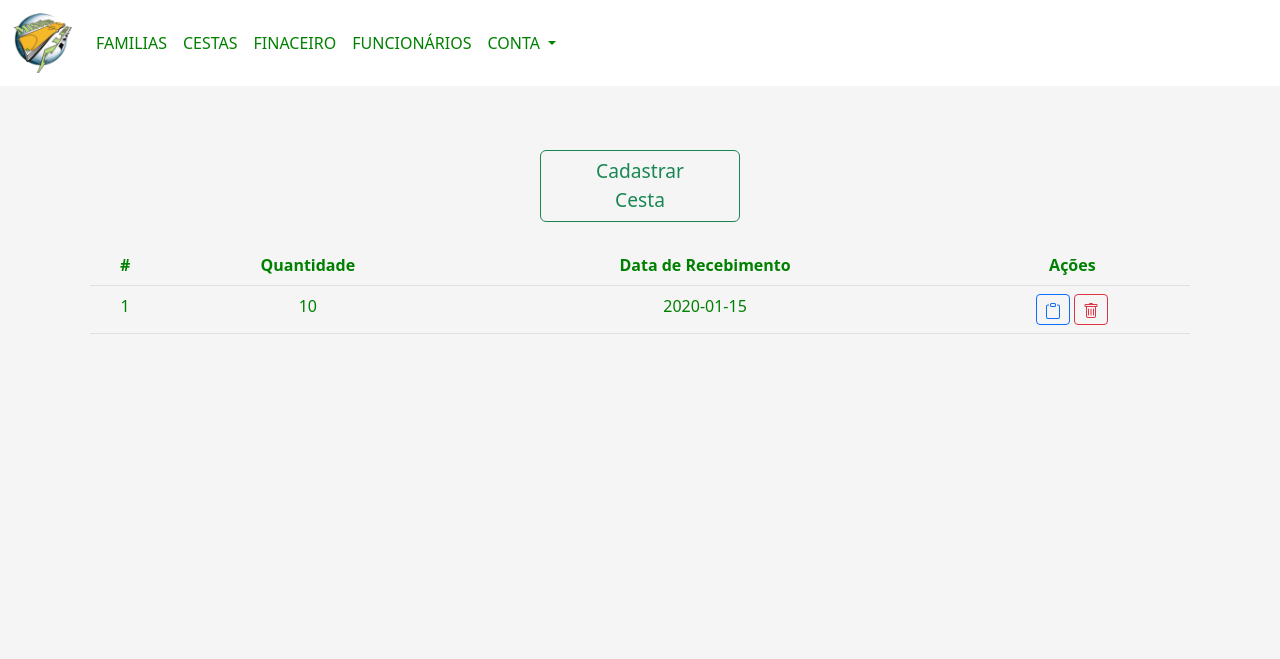
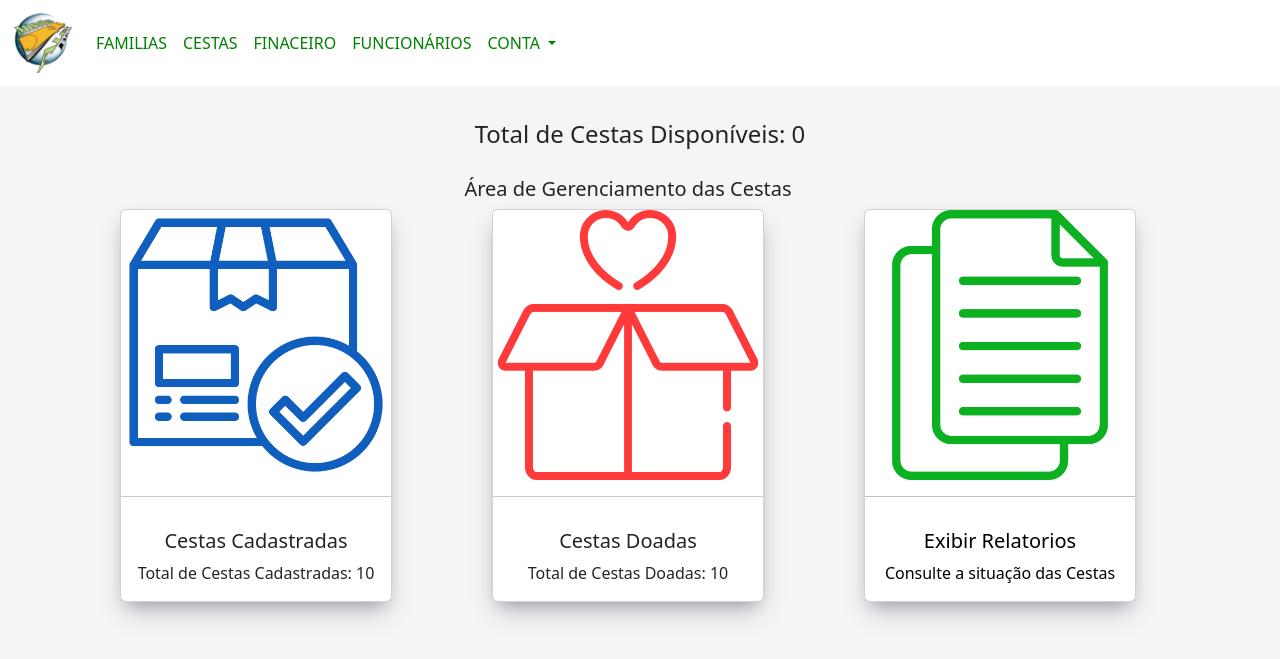
Before and after one commit to willotavio/TCCPHP, a PHP site: page /TCCPHP/pages/principal/cestas/cestas.php in a window 1280 px wide. Shown: the top 659 px of the page. Run offline with PHP 8.4, Linux system fonts and the light colour scheme; the visitor is signed in with stand-in values (Sample User, id 1); tables that the repository leaves empty hold one stand-in row (values such as "Sample post").

Commit message:
Inicio de Reconstrução da tela Cestas

```diff
--- a/crud/login/logar.php
+++ b/crud/login/logar.php
@@ -20,8 +20,14 @@ if(isset($_POST['submit']) && !empty($_POST['nome_login']) && !empty($_POST['sen
         window.location.href='../../index.php';
         </script>");
     }else{
+
         $_SESSION['usuario'] = $nome_login;
         $_SESSION['senha'] = $senha ;
+        $sqlquery1 = "select id_usuario from usuario where nome_usuario = '$nome_login';";
+        $result1 = $con->query($sqlquery1)->fetchColumn();
+        $_SESSION['id'] = $result1 ;
+
+
 
         header('location: ../../pages/principal/home.php');
     }
--- a/pages/principal/cestas/cestas.php
+++ b/pages/principal/cestas/cestas.php
@@ -4,7 +4,18 @@
     {
         unset($_SESSION['usuario']);
         unset($_SESSION['senha']);
-        header('location: ../../index.php');
+        header('location: ../../../index.php');
+    }else{
+        $logado = $_SESSION['usuario'];
+        include_once('../../../connection/conexao.php');
+        $banco = new conexao();
+        $con = $banco->getConexao();
+        $contC = $con->query('SELECT COUNT(*) FROM cestas')->fetchColumn();
+        $contCMC = $con->query('SELECT SUM(quantidade_cestas) FROM cestas')->fetchColumn();
+        $contCMD = $con->query('SELECT SUM(quantidade_cestasS) FROM saidaCestas')->fetchColumn();
+        if($contC != 0){
+            $total = $contCMC - $contCMD;
+        }
     }
 
 ?>
@@ -27,13 +38,12 @@
     <link href="https://cdn.jsdelivr.net/npm/bootstrap@5.2.0-beta1/dist/css/bootstrap.min.css" rel="stylesheet"
         integrity="sha384-0evHe/X+R7YkIZDRvuzKMRqM+OrBnVFBL6DOitfPri4tjfHxaWutUpFmBp4vmVor" crossorigin="anonymous">
     <style>
-        <?php
-            include '../../style.css';
-        ?>
+    <?php include '../../style.css';
+    ?>
     </style>
 </head>
 
-<header style="margin-bottom: 100px;">
+<header>
     <nav class="navbar navbar-expand-lg" style="background-color: white;position: fixed;z-index: 1000;width: 100%;">
         <div class="container-fluid">
             <a class="navbar-brand" href="../home.php"><img src='../../../imgs/logo2.png' width="60"></a>
@@ -45,13 +55,15 @@
             <div class="collapse navbar-collapse" id="navbarSupportedContent">
                 <ul class="navbar-nav me-auto mb-2 mb-lg-0">
                     <li class="nav-item">
-                        <a class="nav-link " href="../responsavelFamilia/responsavelFamilia.php"  style="color:green">FAMILIAS</a>
+                        <a class="nav-link " href="../responsavelFamilia/responsavelFamilia.php"
+                            style="color:green">FAMILIAS</a>
                     </li>
                     <li class="nav-item">
-                        <a class="nav-link" href="cestas.php"  style="color:green">CESTAS</a>
+                        <a class="nav-link" href="cestas.php" style="color:green">CESTAS</a>
                     </li>
                     <li class="nav-item">
-                        <a class="nav-link" href="../../../pages/principal/dashboard/dashboard.php" style="color:green">FINACEIRO</a>
+                        <a class="nav-link" href="../../../pages/principal/dashboard/dashboard.php"
+                            style="color:green">FINACEIRO</a>
                     </li>
                     <li class="nav-item">
                         <a class="nav-link" href="../funcionarios/funcionarios.php" style="color:green">FUNCIONÁRIOS</a>
@@ -66,7 +78,8 @@
                             <li>
                                 <hr class="dropdown-divider">
                             </li>
-                            <li><a class="dropdown-item" href="../../../crud/login/sair.php" style="color:green">SAIR</a>
+                            <li><a class="dropdown-item" href="../../../crud/login/sair.php"
+                                    style="color:green">SAIR</a>
                             </li>
                         </ul>
                     </li>
@@ -83,16 +96,13 @@
         <div class="row" style="margin-bottom:15px">
             <div class="col m-auto" style="text-align:center">
                 <div id="modalCadastro">
-                    <button type="button" class="btn btn-outline-success" data-bs-toggle="modal"
-                        data-bs-target="#exampleModal" style="font-size: 1.2em; width: 200px; margin-top:50px">Cadastrar
-                        <br> Cesta</button>
                     <div class="modal fade" id="exampleModal" tabindex="-1" aria-labelledby="exampleModalLabel"
                         aria-hidden="true">
                         <div class="modal-dialog">
                             <div class="modal-content">
                                 <div class="modal-header">
                                     <div class="container" style="text-align:center">
-                                        <h5 class="modal-title" style="color: green;">Cesta</h5>
+                                        <h5 class="modal-title" style="color: green;">Entrada de Cesta</h5>
                                     </div>
                                     <button type="button" class="btn-close" data-bs-dismiss="modal"
                                         aria-label="Close"></button>
@@ -101,18 +111,13 @@
                                     <form action='../../../crud/cestas/controlecestas.php' method='GET'
                                         autocomplete="off">
                                         <div class="form-floating mb-3 mt-3">
-                                            <input class="form-control inputCadastro" type="number" min="0" name="idCestas"
-                                                placeholder="Id" >
-                                            <label class="labelCadastro">ID</label>
-                                        </div>
-                                        <div class="form-floating mb-3 mt-3">
-                                            <input class="form-control inputCadastro" type="number" min="0" name="quantidadeCestas"
-                                                placeholder="Quantidade" >
+                                            <input class="form-control inputCadastro" type="number" min="0"
+                                                name="quantidadeCestas" placeholder="Quantidade">
                                             <label class="labelCadastro">Quantidade Cestas</label>
                                         </div>
                                         <div class="form-floating mb-3 mt-3">
-                                            <input class="form-control inputCadastro" type="date" name="recebimentoCestas"
-                                                placeholder="Data de Recebimento" required >
+                                            <input class="form-control inputCadastro" type="date"
+                                                name="recebimentoCestas" placeholder="Data de Recebimento" required>
                                             <label class="labelCadastro">Data de Recebimento</label>
                                         </div>
                                 </div>
@@ -120,7 +125,53 @@
                                     <button type="button" class="btn btn-outline-danger" data-bs-dismiss="modal">
                                         Fechar
                                     </button>
-                                    <p><input type="submit" class="btn btn-outline-success" name='botao' value='Cadastrar'>
+                                    <p><input type="submit" class="btn btn-outline-success" name='botao'
+                                            value='Cadastrar'>
+                                    </p>
+                                    </form>
+                                </div>
+                            </div>
+                        </div>
+                    </div>
+                </div>
+            </div>
+        </div>
+    </div>
+    <div class="container-fluid">
+        <div class="row" style="margin-bottom:15px">
+            <div class="col m-auto" style="text-align:center">
+                <div id="modalCadastro">
+                    <div class="modal fade" id="exampleModal1" tabindex="-1" aria-labelledby="exampleModalLabel"
+                        aria-hidden="true">
+                        <div class="modal-dialog">
+                            <div class="modal-content">
+                                <div class="modal-header">
+                                    <div class="container" style="text-align:center">
+                                        <h5 class="modal-title" style="color: green;">Saída de Cesta</h5>
+                                    </div>
+                                    <button type="button" class="btn-close" data-bs-dismiss="modal"
+                                        aria-label="Close"></button>
+                                </div>
+                                <div class="modal-body">
+                                    <form action='../../../crud/cestas/saida/controlecestasS.php' method='GET'
+                                        autocomplete="off">
+                                        <div class="form-floating mb-3 mt-3">
+                                            <input class="form-control inputCadastro" type="number" min="0"
+                                                name="quantidadeCestas" placeholder="Quantidade">
+                                            <label class="labelCadastro">Quantidade Cestas</label>
+                                        </div>
+                                        <div class="form-floating mb-3 mt-3">
+                                            <input class="form-control inputCadastro" type="date" name="dataCadastro"
+                                                placeholder="Data de Recebimento" required>
+                                            <label class="labelCadastro">Data de Saída</label>
+                                        </div>
+                                </div>
+                                <div class="modal-footer">
+                                    <button type="button" class="btn btn-outline-danger" data-bs-dismiss="modal">
+                                        Fechar
+                                    </button>
+                                    <p><input type="submit" class="btn btn-outline-success" name='botao'
+                                            value='cadastrarSaida'>
                                     </p>
                                     </form>
                                 </div>
@@ -132,54 +183,70 @@
         </div>
     </div>
 
-    <div class="container">
-        <div class="overflow-auto">
-            <div class="column">
-                <div class="m-2 ">
-                     <table class="table" style="color:green">
-                        <thead>
-                                <th scope="col" style='text-align:center'>#</th>
-                                <th scope="col" style='text-align:center'>Quantidade</th>
-                                <th scope="col" style='text-align:center'>Data de Recebimento</th>
-                                <th scope="col">Ações</th>
-                        </thead>
-                        <tbody>
-                            <?php
 
-                                include_once ("../../../connection/conexao.php");
-                                $sql= "SELECT * FROM cestas";
-                                $banco = new conexao();
-                                $con = $banco->getConexao();
-                                $result = $con->query($sql);
-                                while($row = $result->fetch()){
-                                    ?>
-                                    <tr>
-                                    <td><span  id="id<?php echo $row['id_cestas']; ?>"><?php echo $row['id_cestas']; ?></span></td>
-                                    <td><span  id="quantidade<?php echo $row['id_cestas']; ?>"><?php echo $row['quantidade_cestas']; ?></span></td>
-                                    <td><span  id="recebimento<?php echo $row['id_cestas']; ?>"><?php echo $row['recebimento_cestas']; ?></span></td>
-                                    <td> <button class='btn btn-sm btn-outline-primary edit' value="<?php echo $row['id_cestas']; ?>">
-                                            <svg xmlns='http://www.w3.org/2000/svg' width='16' height='16' fill='currentColor' class='bi bi-clipboard' viewBox='0 0 16 16'>
-                                                <path d='M4 1.5H3a2 2 0 0 0-2 2V14a2 2 0 0 0 2 2h10a2 2 0 0 0 2-2V3.5a2 2 0 0 0-2-2h-1v1h1a1 1 0 0 1 1 1V14a1 1 0 0 1-1 1H3a1 1 0 0 1-1-1V3.5a1 1 0 0 1 1-1h1v-1z'/>
-                                                <path d='M9.5 1a.5.5 0 0 1 .5.5v1a.5.5 0 0 1-.5.5h-3a.5.5 0 0 1-.5-.5v-1a.5.5 0 0 1 .5-.5h3zm-3-1A1.5 1.5 0 0 0 5 1.5v1A1.5 1.5 0 0 0 6.5 4h3A1.5 1.5 0 0 0 11 2.5v-1A1.5 1.5 0 0 0 9.5 0h-3z'/>
-                                            </svg>
-                                    </button>
-                                        <button class='btn btn-sm btn-outline-danger delete' value="<?php echo $row['id_cestas']; ?>">
-                                            <svg xmlns='http://www.w3.org/2000/svg' width='16' height='16' fill='currentColor' class='bi bi-trash' viewBox='0 0 16 16'>
-                                                <path d='M5.5 5.5A.5.5 0 0 1 6 6v6a.5.5 0 0 1-1 0V6a.5.5 0 0 1 .5-.5zm2.5 0a.5.5 0 0 1 .5.5v6a.5.5 0 0 1-1 0V6a.5.5 0 0 1 .5-.5zm3 .5a.5.5 0 0 0-1 0v6a.5.5 0 0 0 1 0V6z'/>
-                                                <path fill-rule='evenodd' d='M14.5 3a1 1 0 0 1-1 1H13v9a2 2 0 0 1-2 2H5a2 2 0 0 1-2-2V4h-.5a1 1 0 0 1-1-1V2a1 1 0 0 1 1-1H6a1 1 0 0 1 1-1h2a1 1 0 0 1 1 1h3.5a1 1 0 0 1 1 1v1zM4.118 4 4 4.059V13a1 1 0 0 0 1 1h6a1 1 0 0 0 1-1V4.059L11.882 4H4.118zM2.5 3V2h11v1h-11z'/>
-                                            </svg>
-                                    </button>
-                                    </td>
-                                    </tr>
-                                    <?php
-                                    }
-                                    ?>
-                        </tbody>
-                    </table>
+    <div class="container" style="margin-top:90px">
+        <div class="row">
+            <div class="container">
+                <?php
+                            echo" <h4>Total de Cestas Disponíveis: $total</h4>";
+                        ?>
+            </div>
+            <div class="row">
+                <div class="container">
+                    <h5 style="text-align:center; margin-top:20px">Área de Gerenciamento das Cestas</h5>
+                </div>
+                <div class="container">
+                    <div class="row">
+                        <div class="col-sm-4">
+                            <div class="card" id="cardContainerD">
+                                <a data-bs-toggle="modal" data-bs-target="#exampleModal" style="text-decoration: none;">
+                                    <img class="card-img-top" src="../../../imgs/iconesCestas/cestaCadastrada.png">
+                                    <hr>
+                                    <div class="card-body">
+                                        <h5 class="card-title">Cestas Cadastradas</h5>
+                                        <?php
+                                            echo"<p class='card-text'>Total de Cestas Cadastradas: $contCMC</p>";
+                                        ?>
+
+                                    </div>
+                                </a>
+                            </div>
+                        </div>
+                        <div class="col-sm-4">
+                            <div class="card" id="cardContainerD">
+                                <a data-bs-toggle="modal" data-bs-target="#exampleModal1"
+                                    style="text-decoration: none;">
+                                    <img class="card-img-top" src="../../../imgs/iconesCestas/cestaDoada.png">
+                                    <hr>
+                                    <div class="card-body">
+                                        <h5 class="card-title">Cestas Doadas</h5>
+                                        <?php
+                                            echo"<p class='card-text'>Total de Cestas Doadas: $contCMD</p>";
+                                        ?>
+                                    </div>
+                                </a>
+                            </div>
+                        </div>
+                        <div class="col-sm-4">
+                            <div class="card" id="cardContainerD">
+                                <a href="relatorioCestas.php" style="text-decoration: none; color:black">
+                                    <img class="card-img-top" src="../../../imgs/iconesCestas/docs.png">
+                                    <hr>
+                                    <div class="card-body">
+                                        <h5 class="card-title">Exibir Relatorios</h5>
+                                        <p class="card-text">Consulte a situação das Cestas</p>
+                                    </div>
+                                </a>
+                            </div>
+                        </div>
+                    </div>
                 </div>
             </div>
         </div>
     </div>
+
+
+
 
 
     <?php include('modalEdit.php'); ?>
```
Also changed, not shown: BancoOng.sql (+18 -2 lines), crud/cestas/saida/cestasSDAO.php (added, +66 -0 lines), crud/cestas/saida/controlecestasS.php (added, +24 -0 lines), pages/principal/home.php (+5 -2 lines), pages/principal/responsavelFamilia/deleteRes.php (+7 -5 lines), pages/principal/responsavelFamilia/responsavelFamilia.php (+65 -61 lines), imgs/IconesCardDash/add.png (deleted), imgs/IconesCardDash/cesta2.png (deleted), imgs/iconesCestas/cestaCadastrada.png (added), imgs/iconesCestas/cestaDoada.png (added), imgs/iconesCestas/docs.png (added), pages/principal/cestas/relatorioCestas.php (added).
